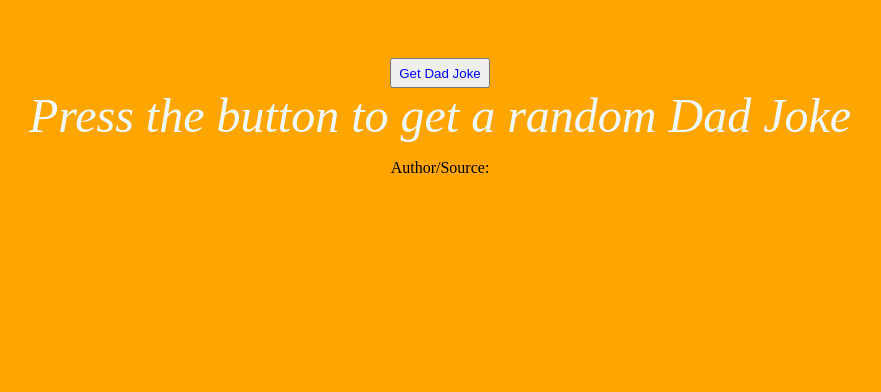
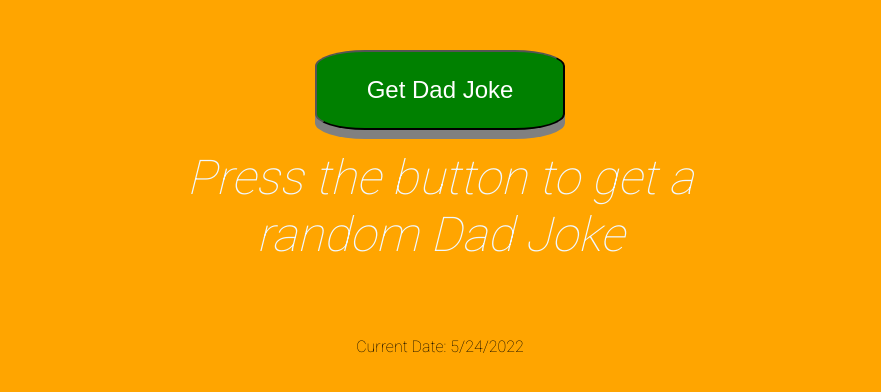
Before and after one commit to ham21019/CSE121B_FinalProject, a plain HTML site: page index.html in a window 1280 px wide. Shown: the whole page, without its empty margins (200-1081 px from the left). Drawn offline with Linux system fonts and the light colour scheme.

Commit message:
monday updates

```diff
--- a/index.html
+++ b/index.html
@@ -9,18 +9,14 @@
         <script src="scripts/final.js" defer></script>
     </head>
     <body>
-        <header>
-
-        </header>
         <main>
             <input type="button" id="button" value="Get Dad Joke">
+            <br>
             <i id="quote">Press the button to get a random Dad Joke</i>
-            <p>Author/Source:
-            <span id="source"></span>
-            </p>
+            <p id="author"></p>
         </main>
         <footer>
-
+            <div id="date"></div>
         </footer>
     </body>
 </html>
--- a/scripts/final.js
+++ b/scripts/final.js
@@ -12,20 +12,31 @@ Research Sites:
     https://jsbeginners.com/
     https://blog.boot.dev/javascript/javascript-projects-for-beginners/
     https://www.w3schools.com/jsref/met_audio_play.asp
+    https://www.w3schools.com/howto/tryit.asp?filename=tryhow_css_buttons_animate3
+    https://www.epidemicsound.com/
 */
 
 // create variables
 const button = document.querySelector("#button");
-const audio = new Audio("https://interactive-examples.mdn.mozilla.net/media/cc0-audio/t-rex-roar.mp3");
+const audio = new Audio("sound/ES_Childs Laughter 2 - SFX Producer.mp3");
+const myDate = new Date();
+const currentDay = myDate.getDate();
+const currentMonth = myDate.getMonth();
+const currentYear = myDate.getYear();
+
+console.log(`Current Month: ${currentMonth}, Current Day: ${currentDay}, Current Year${currentYear}`)
+
+// set date in footer
+document.querySelector("#date").textContent = `Current Date: ${currentMonth + 1}/${currentDay}/${currentYear + 1900}`;
 
 // array of dadJokes
 const dadJokes = [
     {
-        joke: "Q: How do you kill a blue elephant?\nA: With a blue elephant gun.",
+        joke: "Q: How do you kill a blue elephant?\nA: With a blue elephant gun.\n\nQ: How do you kill a red elephant?\nA: Hold its trunk till it turns blue, then shoot it with a blue elephant gun.",
         source: "My dad"
     },
     {
-        joke: "Q: Why do elephants paint their toenails red?\nA: So they can hide in cherry trees.",
+        joke: "Q: Why do elephants paint their toenails red?\nA: So they can hide in cherry trees.\n\nQ: Ever seen an elephant in a cherry tree?\nWorks pretty good, doesn't it!",
         source: "My dad"
     },
     {
@@ -33,16 +44,33 @@ const dadJokes = [
         source: "https://www.thepioneerwoman.com/home-lifestyle/a35617884/best-dad-jokes/"
     },
     {
-        joke: "Q: What is Forrest Gump's password?\nA:1forrest1",
+        joke: "Q: What is Forrest Gump's password?\nA: 1forrest1",
         source: "https://www.thepioneerwoman.com/home-lifestyle/a35617884/best-dad-jokes/"
+    },
+    {
+        joke: "Q: Why did the man throw a clock out the window?\nA: He wanted to see time fly.",
+        source: "My dad"
+    },
+    {
+        joke: "I just found out I'm colorblind. The news came out of the purple!",
+        source: "https://www.menshealth.com/trending-news/a34437277/best-dad-jokes/"
+    },
+    {
+        joke: "I hate my job—all I do is crush cans all day. It's soda pressing.",
+        source: "https://www.menshealth.com/trending-news/a34437277/best-dad-jokes/"
+    },
+    {
+        joke: "I asked my date to meet me at the gym but she never showed up. I guess the two of us aren't going to work out.",
+        source: "https://www.menshealth.com/trending-news/a34437277/best-dad-jokes/"
     }
 ];
 
 // perform action
 button.addEventListener("click", function () {
     let randomNumber = Math.floor(Math.random() * dadJokes.length);
+    // testing which number was picked
     console.log(`The random number chosen was ${randomNumber}`);
     document.querySelector("#quote").textContent = dadJokes[randomNumber].joke;
-    document.querySelector("#source").textContent = dadJokes[randomNumber].source;
+    document.querySelector("#author").textContent = `Source: ${dadJokes[randomNumber].source}`;
     audio.play();
 });
--- a/styles/final.css
+++ b/styles/final.css
@@ -1,6 +1,11 @@
+@import url('https://fonts.googleapis.com/css2?family=Roboto:wght@100&display=swap');
+
 body {
+    font-family: "Roboto";
     background-color: orange;
     text-align: center;
+    max-width: 50%;
+    margin: 0 auto;
 }
 
 main {
@@ -8,11 +13,26 @@ main {
 }
 
 #button {
+    font-size: 1.5rem;
     margin: 0 auto;
     display: block;
-    height: 30px;
-    width: 100px;
-    color: blue;
+    height: 80px;
+    width: 250px;
+    color: white;
+    background-color: green;
+    border-radius: 20%;
+    box-shadow: 0 9px gray;
+}
+
+#button:hover {
+    background-color: aquamarine;
+    color: black;
+    font-weight: bold;
+}
+
+#button:active {
+    box-shadow: 0 5px gray;
+    transform: translateY(4px);
 }
 
 i {
@@ -20,3 +40,14 @@ i {
     color: aliceblue;
     white-space: pre-wrap;
 }
+
+main p {
+    font-weight: bold;
+    color: navy;
+    font-size: 1.5rem;
+}
+
+#author {
+    font-weight: lighter;
+    font-size: 1.5rem;
+}
```
Also changed, not shown: 1 other file.
